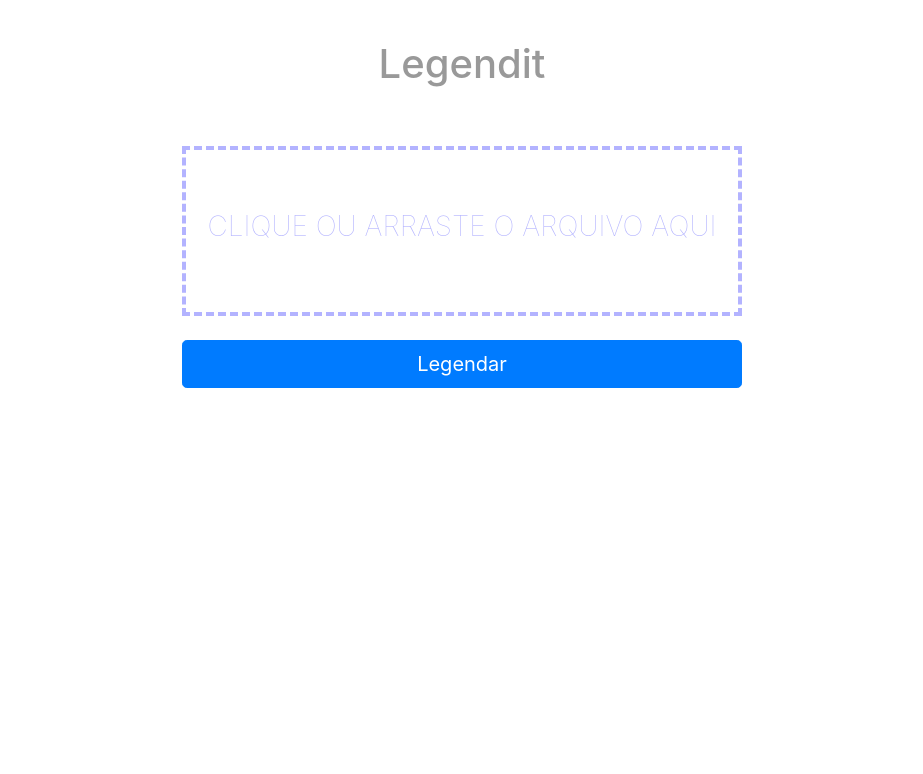
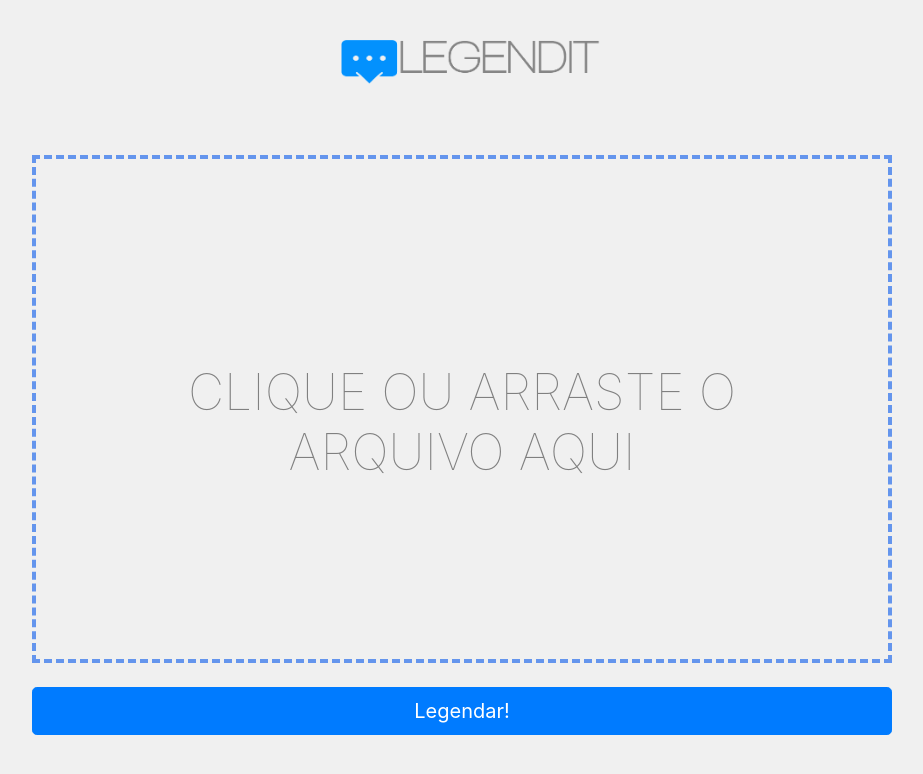
Before and after one commit to legendit-srt/web-legendit, a PHP site: page / in a window 1280 px wide. Shown: the top 774 px of the page, without its empty margins (178-1101 px from the left). Run offline with PHP 8.4, Linux system fonts and the light colour scheme.

Commit message:
Melhorias no visual

```diff
--- a/content/css/style.css
+++ b/content/css/style.css
@@ -2,7 +2,7 @@
   max-width: 80%;
   margin-left: auto;
   margin-right: auto;
-    /* background-color: #e6e6e6; */
+   background-color: rgb(240, 240, 240);
 }
 
 #submit {
@@ -10,8 +10,8 @@
 }
 
 .file-upload {
-    background-color: #ffffff;
-    width: 600px;
+  background-color: rgb(240, 240, 240);
+  width: 900px;
   margin: 0 auto;
   padding: 20px;
 }
@@ -60,15 +60,15 @@
 }
 
 .image-upload-wrap {
-    margin-top: 20px;
-    border: 4px dashed #b3b3ff;
+  margin-top: 50px;
+  border: 4px dashed cornflowerblue;
   position: relative;
 }
 
 .image-dropping,
 .image-upload-wrap:hover {
-    background-color: #e6e6ff;
-    border: 4px dashed #ffffff;
+  background-color: rgb(220, 220, 220);
+  border: 4px dashed slategrey;
 }
 
 .image-title-wrap {
@@ -77,14 +77,17 @@
 }
 
 .drag-text {
+  padding-top: 18%;
   text-align: center;
+  height: 500px;
 }
 
 .drag-text h3 {
   font-weight: 100;
   text-transform: uppercase;
-    color: #b3b3ff;
-    padding: 60px 0;
+  color: gray;
+  padding: 50px;
+  font-size: 50px;
 }
 
 .file-upload-image {
@@ -120,3 +123,25 @@
   border: 0;
   transition: all .2s ease;
 }
+
+#submit .row .col-md-6 {
+  padding-top: 15px;
+}
+
+#legendagerada{
+  width: 400x;
+  height: 500px;
+}
+
+#titulolegendit{
+  text-align: center;
+  padding-top: 30px;
+  font-size: 90;
+  color: #999999;
+}
+
+#logo{
+width: 60%;
+padding-left: 40px;
+padding-top: 40px;
+}
--- a/content/js/hideComponents.js
+++ b/content/js/hideComponents.js
@@ -1,6 +1,5 @@
 window.onload = function esconderComponenteLegenda() {
     $("#submit").css("display", "none");
-    $("#titulo").css("display", "none");
 };
 
 function mostrarComponenteLegenda(){
--- a/index.html
+++ b/index.html
@@ -1,11 +1,12 @@
 <!DOCTYPE html>
 <html lang="pt-BR">
+
 <head>
     <meta charset="UTF-8">
     <meta name="viewport" content="width=device-width, initial-scale=1.0">
     <meta http-equiv="X-UA-Compatible" content="ie=edge">
-    <link rel="stylesheet" href="https://stackpath.bootstrapcdn.com/bootstrap/4.1.3/css/bootstrap.min.css" integrity="sha384-MCw98/SFnGE8fJT3GXwEOngsV7Zt27NXFoaoApmYm81iuXoPkFOJwJ8ERdknLPMO"
-        crossorigin="anonymous">
+    <link rel="stylesheet" href="https://stackpath.bootstrapcdn.com/bootstrap/4.1.3/css/bootstrap.min.css"
+        integrity="sha384-MCw98/SFnGE8fJT3GXwEOngsV7Zt27NXFoaoApmYm81iuXoPkFOJwJ8ERdknLPMO" crossorigin="anonymous">
     <link rel="stylesheet" href="content/css/style.css">
     <link rel="script" href="content/js/font.js">
     <title>Legendit</title>
@@ -13,36 +14,40 @@
 </head>
 
 <body>
-    <div style="text-align: center">
-        <ul class="navbar-nav w-100 align-items-center" style="margin-top: 30px; padding: 10px">
-            <li class="nav-item">
-                <h1 style="color: #999999">Legendit</h1>
-            </li>
-        </ul>
+    <div class="row">
+
     </div>
 
     <form id="fileUploadForm">
         <script class="jsbin" src="https://ajax.googleapis.com/ajax/libs/jquery/1/jquery.min.js"></script>
-        <div class="file-upload" id="formUpload">
+        <div class="row">
+            <div class="col-xs-12 col-md-6 offset-md-4" ><img src="content/images/logo.png" id="logo"/></div>
+            <div class="file-upload col-xs-12" id="formUpload" action="escondersubmit()">
                 <div class="image-upload-wrap">
                     <input class="file-upload-input" id="file-input" type='file' name="file"/>
-                <div class="drag-text"><h3>Clique ou arraste o arquivo aqui</h3></div>
+                    <div class="drag-text"><h3 id="titulotextarea">Clique ou arraste o arquivo aqui</h3></div>
                 </div>
                 </br>
-            <input class="btn btn-primary btn-lg btn-block" type="submit" value="Legendar" id="btnSubmit" onclick="(requisitar(document))">
+                <input class="btn btn-primary btn-lg btn-block" type="submit" value="Legendar!" id="btnSubmit" onclick="(requisitar(document))">
                 <div class="file-upload-content"><img class="file-upload-image" src="#" alt="your image" /></div>
             </div>
-
+        </div>
     </form>
 
-    <form action="" id="submit">
-        <div class="md-textarea"><textarea id="legendagerada" class="md-textarea form-control" rows="3"></textarea></div>
-        </br>
-        <div><input type="text" id="titulo"></div>
-        </br>
-        <div><button class="btn btn-primary btn-lg" id="btnDownload" onclick="salvar(document)">Baixar</button></div>
-        </br>
-        <div><button class="btn btn-primary btn-lg" id="btnRefresh" onclick="atualizarPagina()">Legendar novo arquivo</button></div>
+    <form id="submit">
+        <div class="row">
+            <div class="md-textarea col-xs-12 col-md-6 offset-md-3"><textarea id="legendagerada" class="md-textarea form-control"></textarea></div>
+        </div>
+        <div class="row">
+            <div class="col-xs-12 col-md-6 offset-md-3"><input type="hidden" id="titulo"></div>
+        </div>
+        <div class="row">
+            <div class="col-xs-12 col-md-6 offset-md-3"><button class="btn btn-primary btn-lg btn-block" id="btnDownload" onclick="salvar(document)">Baixar</button></div>
+        </div>
+        <div class="row">
+            <div class="col-xs-12 col-md-6 offset-md-3"><button class="btn btn-primary btn-lg btn-block" id="btnRefresh" onclick="atualizarPagina()">Legendar novo arquivo</button></div>
+        </div>
+
     </form>
 
     <script src="content/js/requisicao.js" src="https://ajax.googleapis.com/ajax/libs/jquery/3.4.1/jquery.min.js"></script>
```
Also changed, not shown: content/images/logo.png (added). Lines whose indentation alone changed are shown as unchanged.
